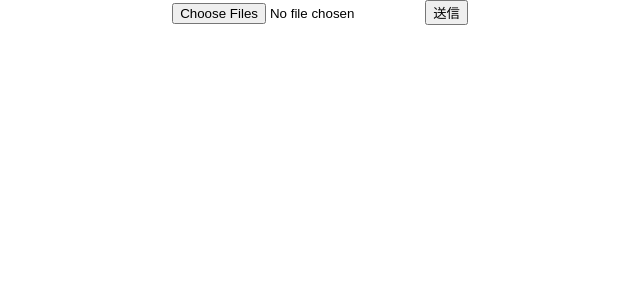
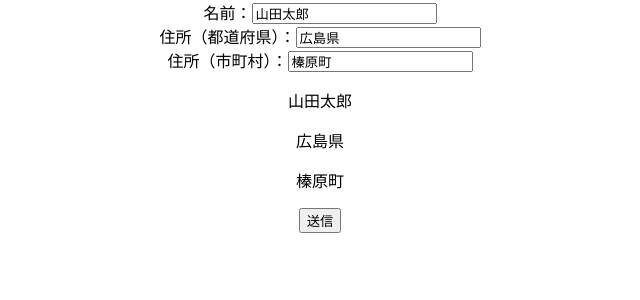
Before and after one commit to nekketsu2010/react-typescript-cra, a React (Create React App) app: page / in a window 1280 px wide. Shown: the top 300 px of the page, without its empty margins (320-960 px from the left). Built offline with nearby package versions, Linux system fonts and the light colour scheme.

Commit message:
feature: #5 入れ子のStateの更新をした。

```diff
--- a/src/App.tsx
+++ b/src/App.tsx
@@ -1,11 +1,11 @@
 import React from 'react';
 import './App.css';
-import FormFile from './FormFile';
+import StateNest from './StateNest';
 
 function App() {
   return (
     <div className="App">
-      <FormFile />
+      <StateNest />
     </div>
   );
 }
--- /dev/null
+++ b/src/StateNest.tsx
@@ -0,0 +1,55 @@
+import { useState } from "react";
+
+export default function StateNest() {
+    const [form, setForm] = useState({
+        name: '山田太郎',
+        address: {
+            prefecture: '広島県',
+            city: '榛原町'
+        }
+    });
+
+    const handleForm = (e: React.ChangeEvent<HTMLInputElement>) => {
+        setForm({
+            ...form,
+            [e.target.name]: e.target.value
+        });
+    };
+
+    const handleNestForm = (e: React.ChangeEvent<HTMLInputElement>) => {
+        setForm({
+            ...form,
+            address: {
+                ...form.address,
+                [e.target.name]: e.target.value
+            }
+        });
+    };
+
+    const show = () => {
+        console.log(`${form.name} (${form.address.prefecture}・${form.address.city})`);
+    };
+
+    return (
+        <form>
+            <div>
+                <label htmlFor="name">名前：</label>
+                <input id="name" name="name" type="text" onChange={handleForm} value={form.name} />
+            </div>
+            <div>
+                <label htmlFor="prefecture">住所（都道府県）：</label>
+                <input id="prefecture" name="prefecture" type="text" onChange={handleNestForm} value={form.address.prefecture} />
+            </div>
+            <div>
+                <label htmlFor="city">住所（市町村）：</label>
+                <input id="city" name="city" type="text" onChange={handleNestForm} value={form.address.city} />
+            </div>
+            <div>
+                <p>{form.name}</p>
+                <p>{form.address.prefecture}</p>
+                <p>{form.address.city}</p>
+                <button type="button" onClick={show}>送信</button>
+            </div>
+        </form>
+    )
+}
```
